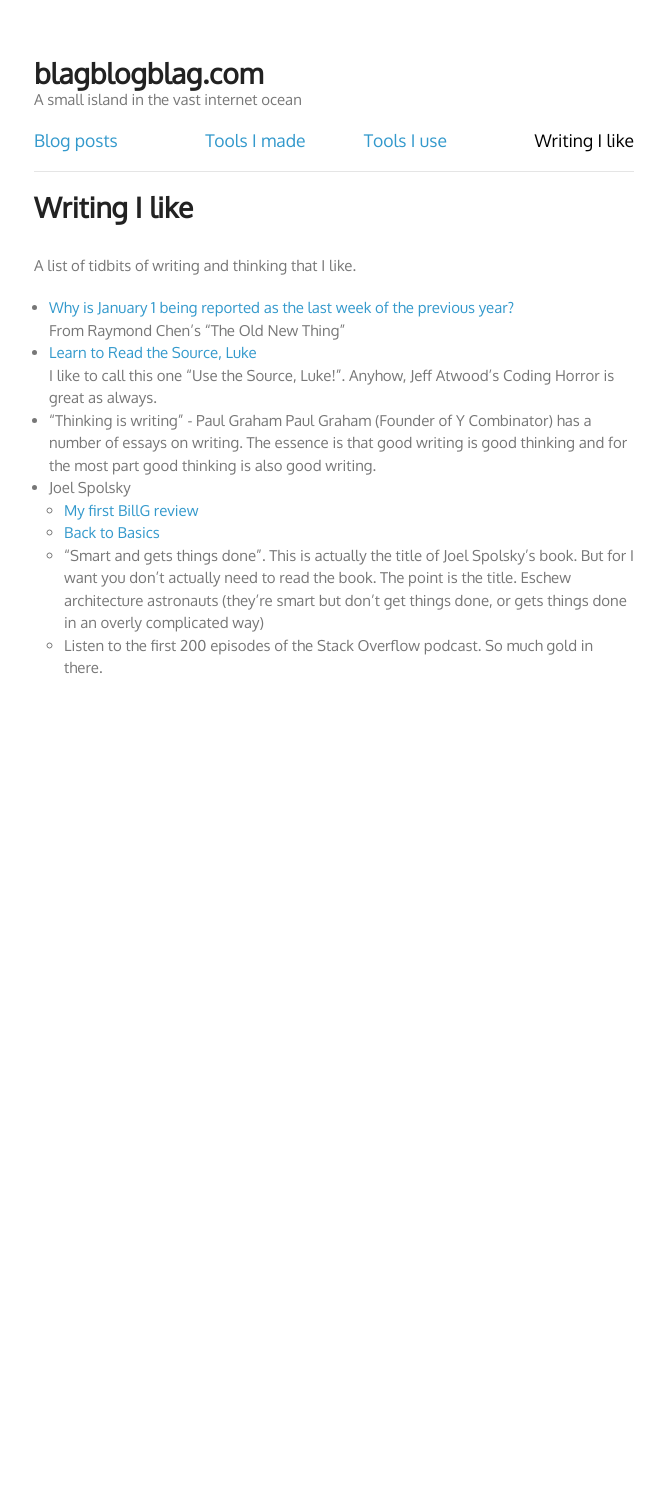
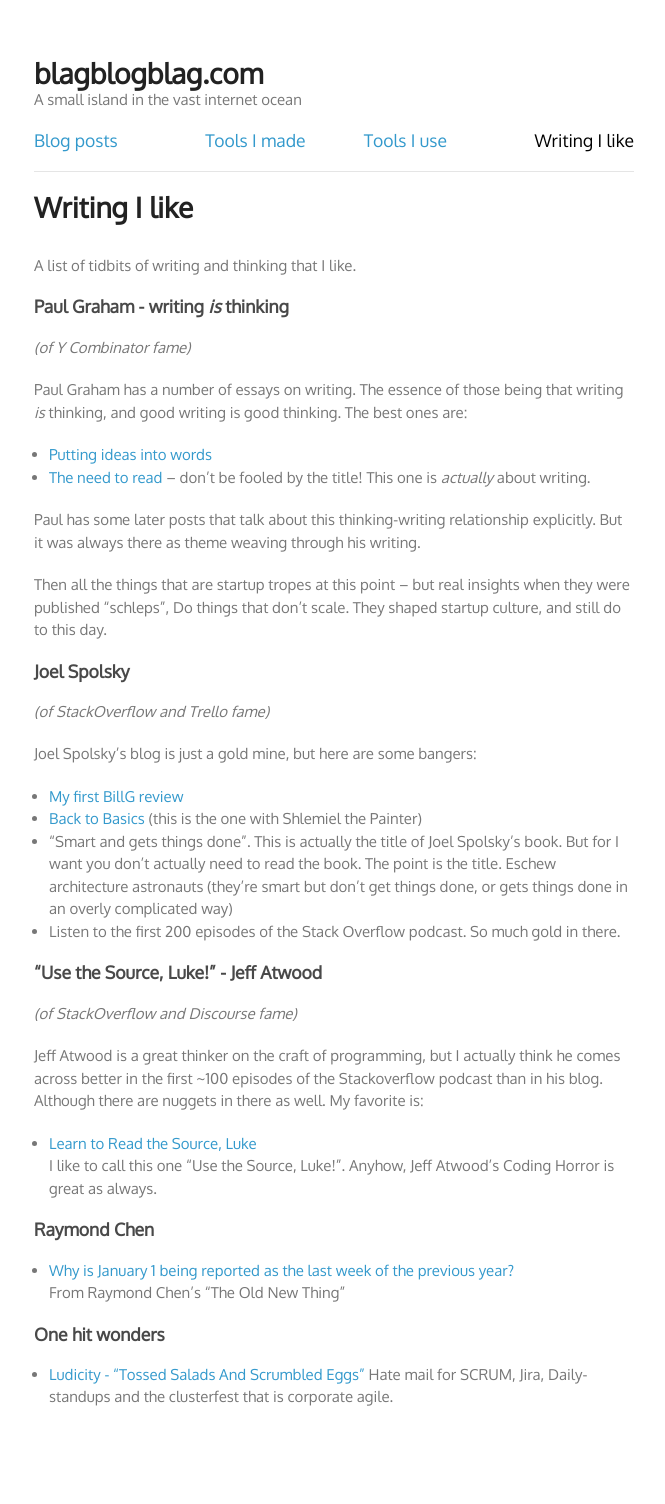
Before and after one commit to malthejorgensen/blagblogblag.com, a Jekyll site: the page built from writing-i-like.md, in a window 1280 px wide. Shown: the whole page, without its empty margins (306-971 px from the left). Built offline with Jekyll 4.4.1, drawn with Linux system fonts in a browser that asks for light colours; some web fonts are replaced; before the commit the page ends 908 px from its top, so only the background shows below that.

```diff
--- a/writing-i-like.md
+++ b/writing-i-like.md
@@ -6,16 +6,46 @@
 A list of tidbits of writing and thinking that I like.
 
 
+### Paul Graham - writing _is_ thinking
+_(of Y Combinator fame)_
+
+Paul Graham has a number of essays on writing. The essence of those being that writing _is_ thinking, and good writing is good thinking.
+The best ones are:
+
+- [Putting ideas into words](https://www.paulgraham.com/words.html)
+- [The need to read](https://www.paulgraham.com/read.html) -- don't be fooled by the title! This one is _actually_ about writing.
+
+Paul has some later posts that talk about this thinking-writing relationship explicitly. But it was always there as theme
+weaving through his writing.
+
+Then all the things that are startup tropes at this point -- but real insights when they were published "schleps", Do things that don't scale.
+They shaped startup culture, and still do to this day.
+
+### Joel Spolsky
+_(of StackOverflow and Trello fame)_
+
+Joel Spolsky's blog is just a gold mine, but here are some bangers:
+
+- [My first BillG review](https://www.joelonsoftware.com/2006/06/16/my-first-billg-review/)
+- [Back to Basics](https://www.joelonsoftware.com/2001/12/11/back-to-basics/) (this is the one with Shlemiel the Painter)
+- "Smart and gets things done". This is actually the title of Joel Spolsky's book. But for I want you don't actually need to read the book.
+   The point is the title. Eschew architecture astronauts (they're smart but don't get things done, or gets things done in an overly complicated way)
+- Listen to the first 200 episodes of the Stack Overflow podcast. So much gold in there.
+
+### "Use the Source, Luke!" - Jeff Atwood
+_(of StackOverflow and Discourse fame)_
+
+Jeff Atwood is a great thinker on the craft of programming, but I actually think he comes across better in the first ~100 episodes of the Stackoverflow podcast
+than in his blog. Although there are nuggets in there as well. My favorite is:
+
+- [Learn to Read the Source, Luke](https://blog.codinghorror.com/learn-to-read-the-source-luke/)
+  I like to call this one "Use the Source, Luke!". Anyhow, Jeff Atwood's Coding Horror is great as always.
+
+### Raymond Chen
 - [Why is January 1 being reported as the last week of the previous year?](https://devblogs.microsoft.com/oldnewthing/20151112-00/?p=92121)
   From Raymond Chen's "The Old New Thing"
-- [Learn to Read the Source, Luke](https://blog.codinghorror.com/learn-to-read-the-source-luke/)
-  I like to call this one "Use the Source, Luke!". Anyhow, Jeff Atwood's Coding Horror is great as always.
-- "Thinking is writing" - Paul Graham
-  Paul Graham (Founder of Y Combinator) has a number of essays on writing.
-  The essence is that good writing is good thinking and for the most part good thinking is also good writing.
-- Joel Spolsky
-  - [My first BillG review](https://www.joelonsoftware.com/2006/06/16/my-first-billg-review/)
-  - [Back to Basics](https://www.joelonsoftware.com/2001/12/11/back-to-basics/)
-  - "Smart and gets things done". This is actually the title of Joel Spolsky's book. But for I want you don't actually need to read the book.
-     The point is the title. Eschew architecture astronauts (they're smart but don't get things done, or gets things done in an overly complicated way)
-  - Listen to the first 200 episodes of the Stack Overflow podcast. So much gold in there.
+
+### One hit wonders
+
+- [Ludicity - "Tossed Salads And Scrumbled Eggs"](https://ludic.mataroa.blog/blog/tossed-salads-and-scrumbled-eggs/)
+  Hate mail for SCRUM, Jira, Daily-standups and the clusterfest that is corporate agile.
```
